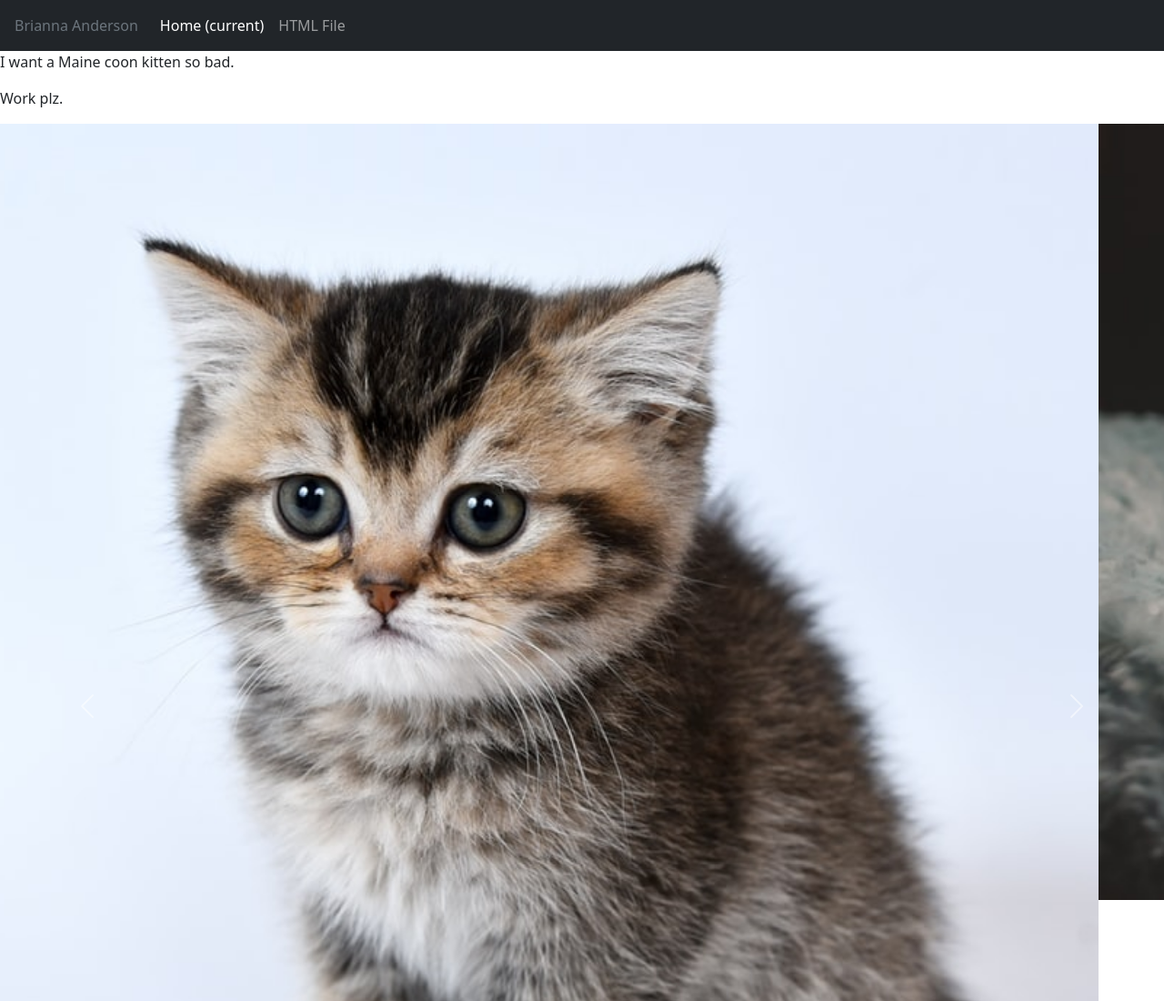
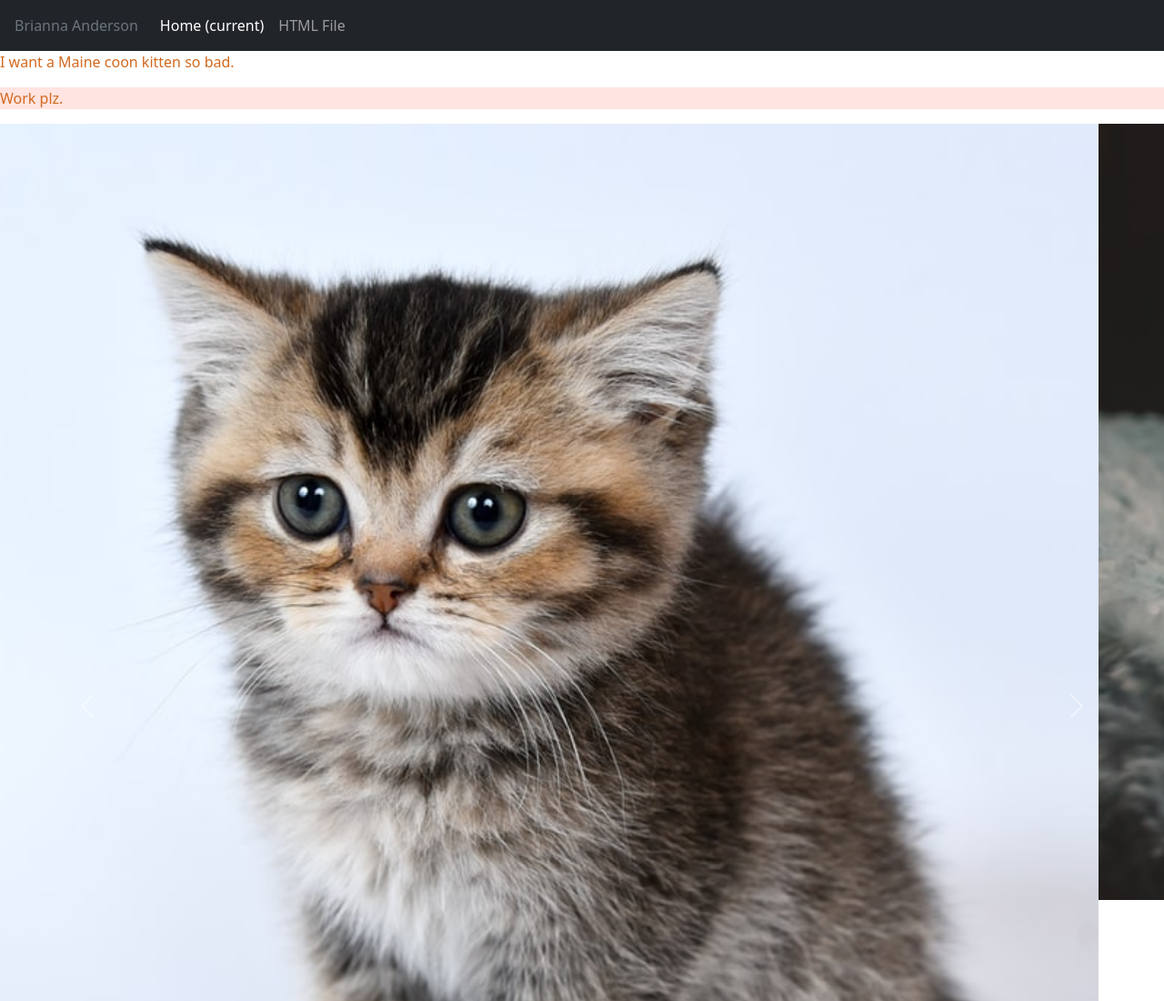
Before and after one commit to BriannaKA04/2.05-Final-Assessment, a plain HTML site: page index.html in a window 1280 px wide. Shown: the top 1100 px of the page at 91% size. Drawn offline with nearby package versions, Linux system fonts and the light colour scheme; files that its build step writes are made by us from their sources; files whose address does not match are found by name.

Commit message:
fixing style sheet

```diff
--- a/index.html
+++ b/index.html
@@ -5,7 +5,7 @@
     <meta http-equiv="X-UA-Compatible" content="IE=edge">
     <meta name="viewport" content="width=device-width, initial-scale=1.0">
     <title>BriannaAnderson</title>
-    <link rel="stylesheet" href="/css/style.css">
+    <link rel="stylesheet" href="C:\Users\s_BrianAnder97292\Documents\Code\Git Hub Pages\2.05_Final_Assessment\2.05-Final-Assessment\style.css">
     <link href="https://cdn.jsdelivr.net/npm/bootstrap@5.1.1/dist/css/bootstrap.min.css" rel="stylesheet" integrity="sha384-F3w7mX95PdgyTmZZMECAngseQB83DfGTowi0iMjiWaeVhAn4FJkqJByhZMI3AhiU" crossorigin="anonymous">
     <script src="https://cdn.jsdelivr.net/npm/bootstrap@5.1.1/dist/js/bootstrap.bundle.min.js" integrity="sha384-/bQdsTh/da6pkI1MST/rWKFNjaCP5gBSY4sEBT38Q/9RBh9AH40zEOg7Hlq2THRZ" crossorigin="anonymous"></script>
 </head>
--- a/style.css
+++ b/style.css
@@ -1,3 +1,7 @@
-#catlink{
-    background-color: black;
+.praying{
+    color: chocolate;
 }
+
+#catLink {
+    background-color: mistyrose;
+}
```
